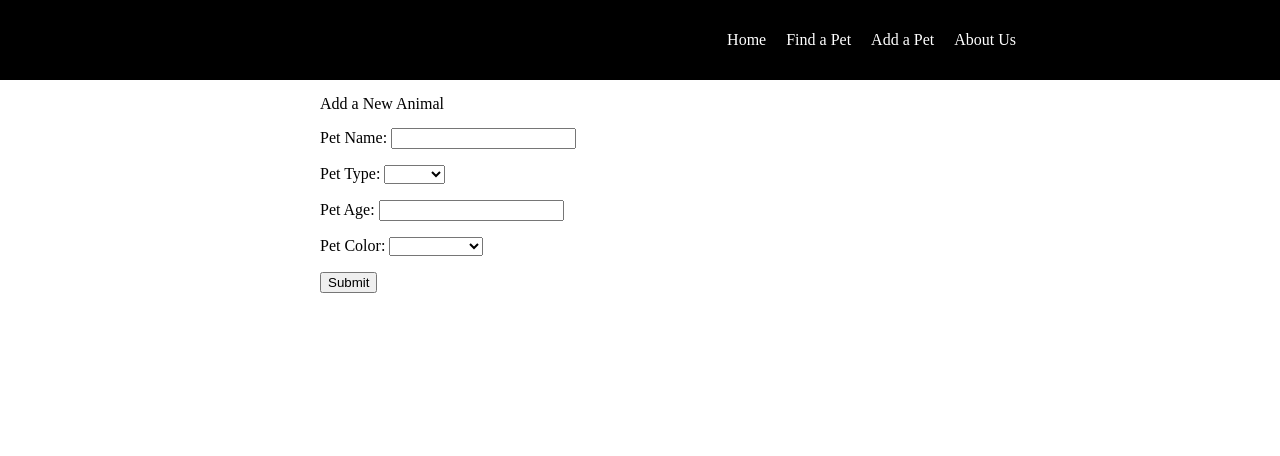
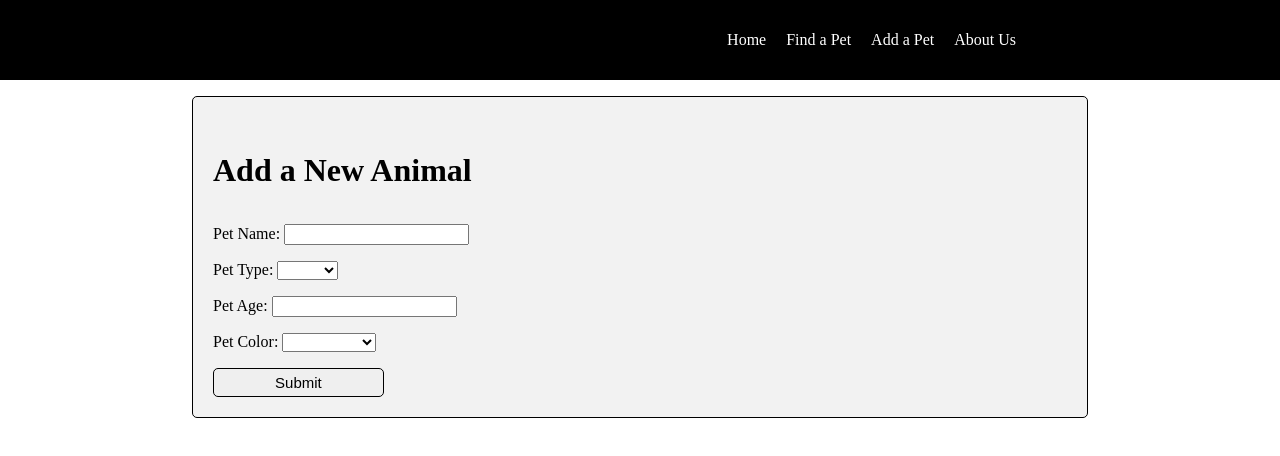
Before and after one commit to CClemensJr/seattle-201d56-puppy-facts, a plain HTML site: page add-pet.html in a window 1280 px wide. Drawn offline with Linux system fonts and the light colour scheme.

Commit message:
add-pet.css updated

```diff
--- a/css/add-pet.css
+++ b/css/add-pet.css
@@ -4,10 +4,36 @@ body {
 
 form {
   margin: 5em auto;
-  width: 50%;
+  width: 70%;
+  border: 1px solid black;
+}
+
+form {
+  margin: 6em auto;
+  border-radius: 5px;
+  background-color: #f2f2f2;
+  padding: 20px;
+}
+
+h2 {
+  display: block;
+  font-size: 2em;
+  margin-top: 0.67em;
+  margin-bottom: 0.67em;
+  margin-left: 0;
+  margin-right: 0;
+  font-weight: bold;
+}
+
+button {
+  width: 20%;
+  padding: 5px;
+  border-radius: 5px;
+  font-size: 15px;
+  border: 1px solid
 }
 
 button:hover {
-  background-color: black;
+  background-color: grey;
   color: white;
 }
```
